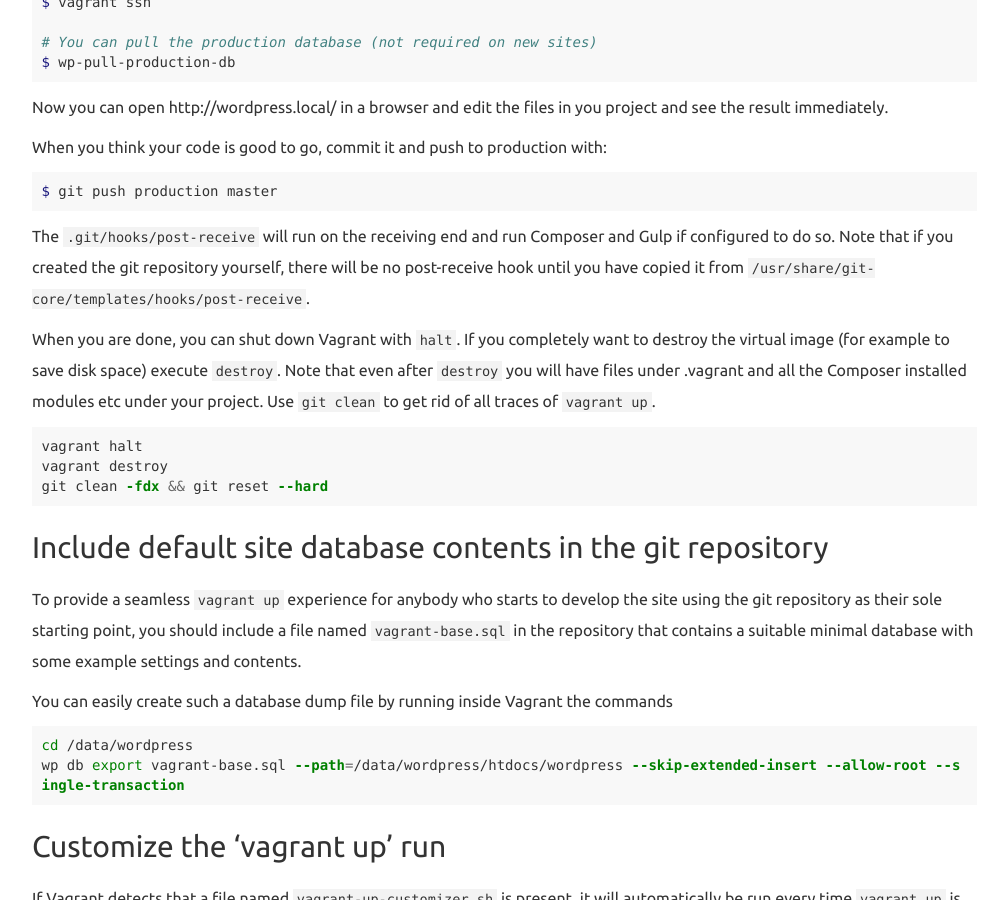
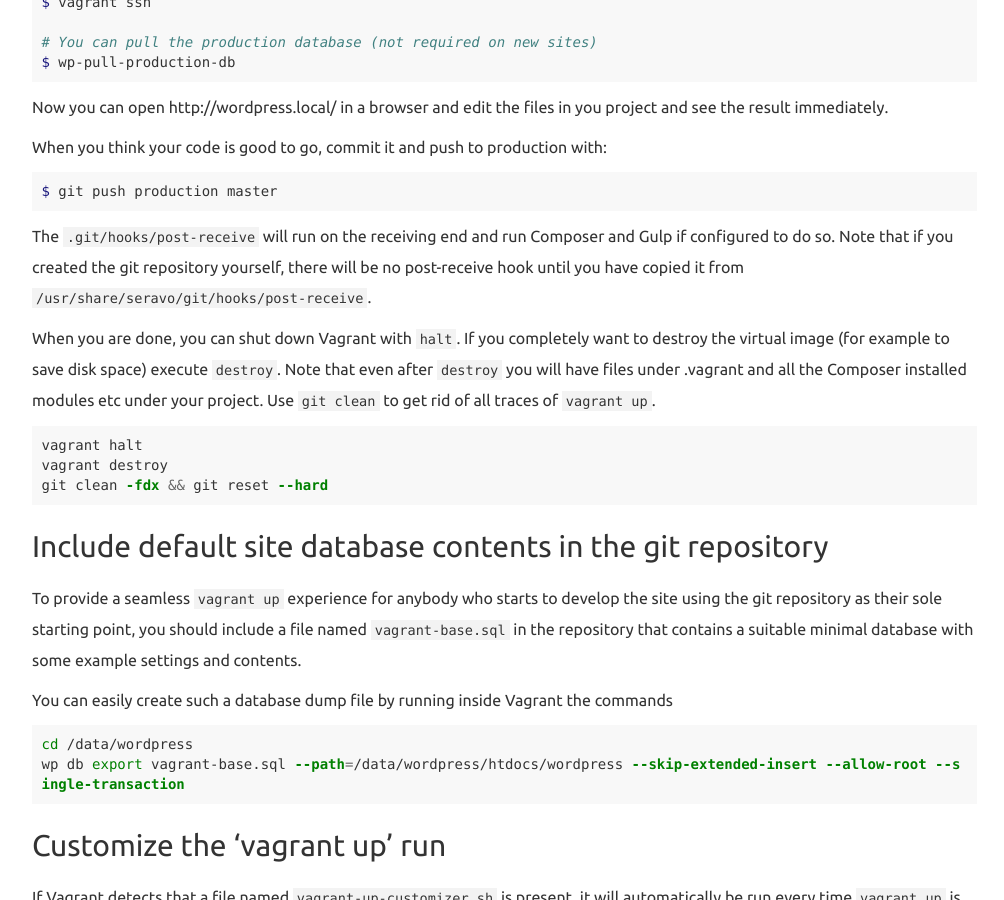
Before and after one commit to Seravo/docs, a Jekyll site: the page built from _posts/2015-10-13-local-development.md, in a window 1280 px wide and 900 px high, scrolled down 1705 px. Shown: the whole window, without its empty margins (233-1237 px from the left). Built offline with Jekyll 4.4.1, drawn with Linux system fonts in a browser that asks for light colours; nearby versions of some CDN libraries.

Commit message:
Update git post-receive path

````diff
--- a/_posts/2015-10-13-local-development.md
+++ b/_posts/2015-10-13-local-development.md
@@ -81,7 +81,7 @@ When you think your code is good to go, commit it and push to production with:
 $ git push production master
 ```
 
-The `.git/hooks/post-receive` will run on the receiving end and run Composer and Gulp if configured to do so. Note that if you created the git repository yourself, there will be no post-receive hook until you have copied it from `/usr/share/git-core/templates/hooks/post-receive`.
+The `.git/hooks/post-receive` will run on the receiving end and run Composer and Gulp if configured to do so. Note that if you created the git repository yourself, there will be no post-receive hook until you have copied it from `/usr/share/seravo/git/hooks/post-receive`.
 
 When you are done, you can shut down Vagrant with `halt`. If you completely want to destroy the virtual image (for example to save disk space) execute `destroy`. Note that even after `destroy` you will have files under .vagrant and all the Composer installed modules etc under your project. Use `git clean` to get rid of all traces of `vagrant up`.
 
````
